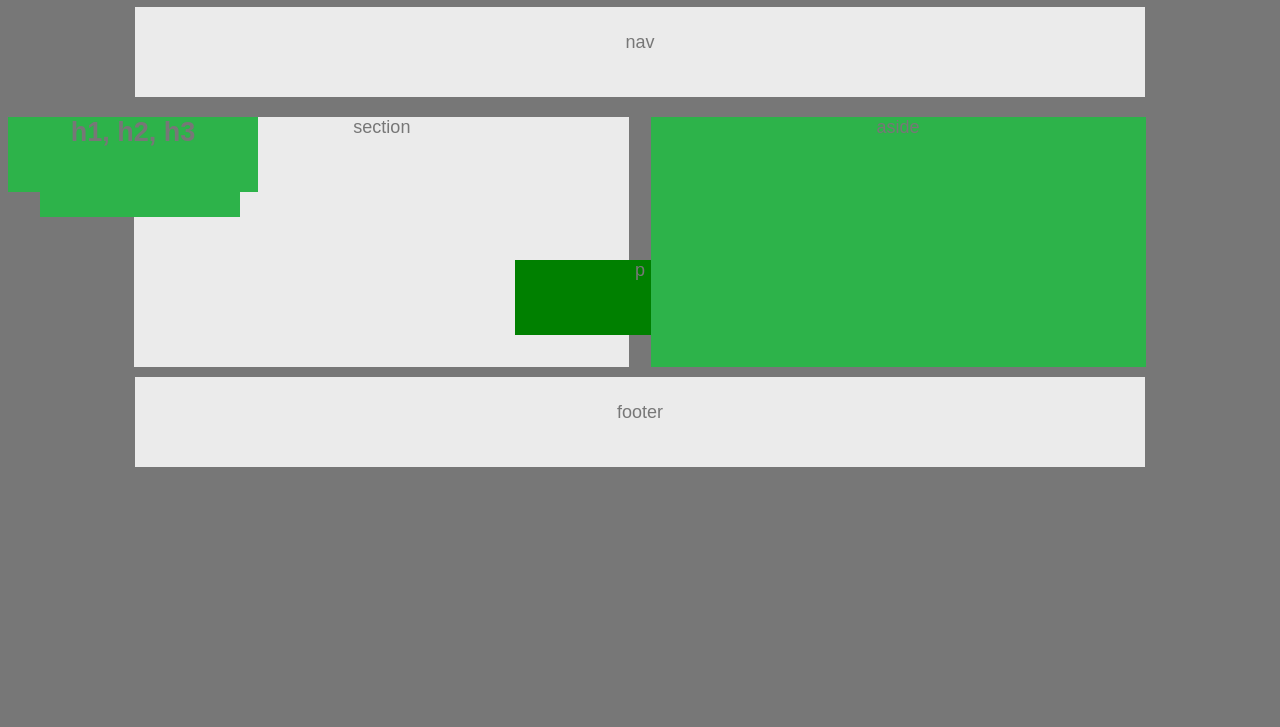
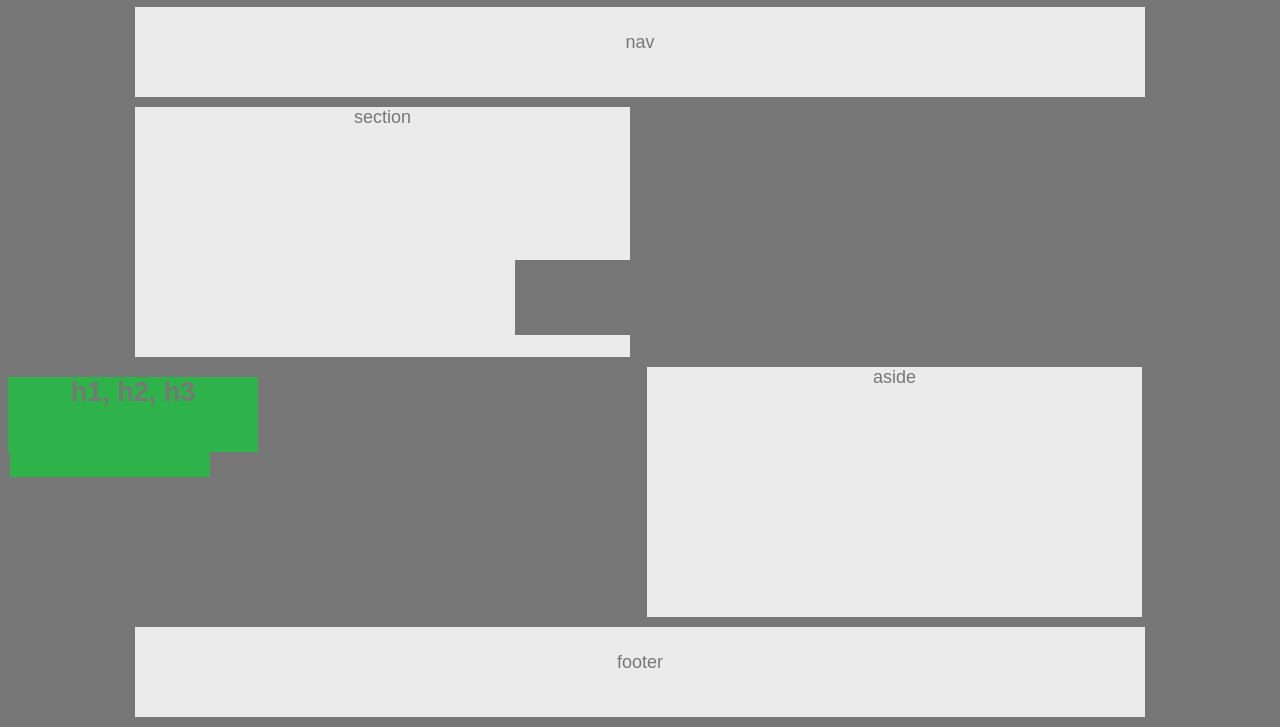
Before and after one commit to TDolphy/HW-Wireframe, a plain HTML site: page index.html in a window 1280 px wide. Shown: the part 103-830 px from the top of the page. Before the commit the page ends 800 px from the top, so only its background shows below. Drawn offline with Linux system fonts and the light colour scheme.

Commit message:
Saving CSS files as is

```diff
--- a/index.html
+++ b/index.html
@@ -5,12 +5,12 @@
 	</head>
 	<body>
 		<h1>header</h1>
-		<nav class="clearfix"> nav </nav>
-			<section class="clearfix">section</section>
-				<article class="clearfix">article</article>
-					<h2 class="clearfix">h1, h2, h3</h2>
+			<nav> nav </nav>
+				<section class="section">section</section>
+					<article>article</article>
+						<h2>h1, h2, h3</h2>
 						<p>p</p>
 					<aside class="clearfix">aside</aside>
-			<footer class="clearfix">footer</footer>
+		<footer class="clearfix">footer</footer>
 	</body>
 	</html>
--- a/style.css
+++ b/style.css
@@ -18,14 +18,12 @@ h1, nav, footer {
 }
 
 
-section{
+section {
+	position: relative;
 	width: 495px;
-	float: left;
-	position: relative;
-	left: 10%;
+	left: 127px;
 	background-color: #ebebeb;
 	height: 250px;
-	margin-left: auto;
 	margin-top: 10px;
     margin-bottom: 10px;
     text-align: center;
@@ -33,33 +31,27 @@ section{
 
 article{
 	background-color: #2db34a;
-	float: left;
 	position: absolute;
-	left: 30px;
+	left: 0px;
     margin: 10px;
     width: 200px;
     height: 100px;
 
 }
 
-aside{
-	width: 495px;
-	float: right;
-	position: relative;
-	right: 10%;
-	background-color: #2db34a;
-	height: 250px;
-	margin-top: 10px;
-    margin-bottom: 10px;
-    margin-right: auto;
+p {
+    position: absolute;
+    margin: auto;
+    background: #777;
+    top :0; left: 0; right: 0; bottom: 0;
     text-align: center;
+    width: 250px;
+    height: 75px;
 }
 
 h2 {
-	background-color: #2db34a;
-	float: left;
-	position: absolute;
-	margin: 0 auto;
+    background-color: #2db34a;
+    position: absolute;
     margin-top: 10px;
     margin-bottom: 10px;
     text-align: center;
@@ -67,15 +59,15 @@ h2 {
     height: 75px;
 }
 
-p {
-	float: left;
-    position: absolute;
-    margin: auto;
-    background: green;
-    top :0; left: 0; right: 0; bottom: 0;
+aside {
+    width: 495px;
+    margin-left: auto;
+    margin-right: 130px;
+    background-color: #ebebeb;
+    height: 250px;
+    margin-top: 10px;
+    margin-bottom: 10px;
     text-align: center;
-    width: 250px;
-    height: 75px;
 }
 
 .clearfix {
```
